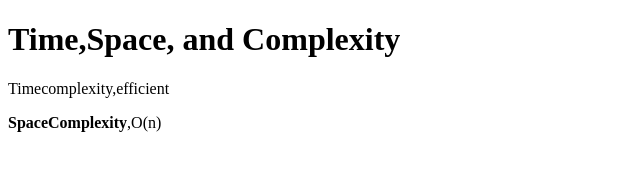
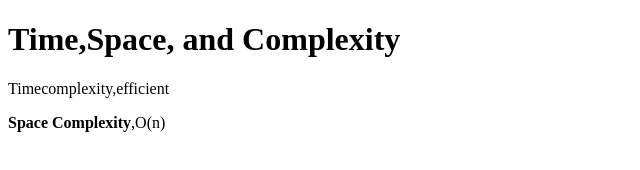
Before and after one commit to acciojob/time-and-space-complexity-Rubleenkaur1313, a website: page main.html in a window 1280 px wide. Shown: the full height of the page, 0-640 px from the left. Drawn offline with Linux system fonts and the light colour scheme.

Commit message:
created a submission

```diff
--- a/main.html
+++ b/main.html
@@ -9,7 +9,7 @@
 <body>
 	<h1>Time,Space, and Complexity</h1>
 	<p>Timecomplexity,efficient</p>
-	<p><b>SpaceComplexity</b>,O(n)</p>
+	<p><b>Space Complexity</b>,O(n)</p>
 
     <script type="text/javascript" src="./script.js">
 </script>
```
